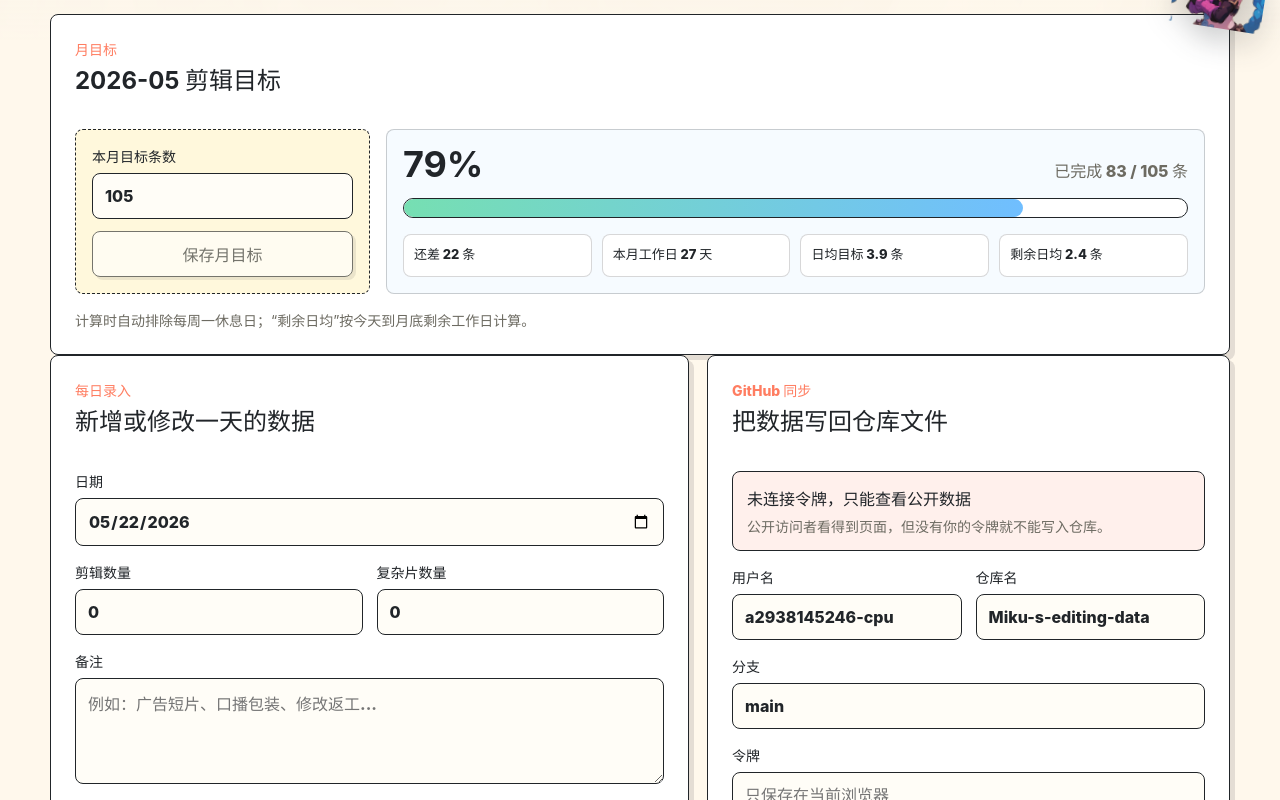
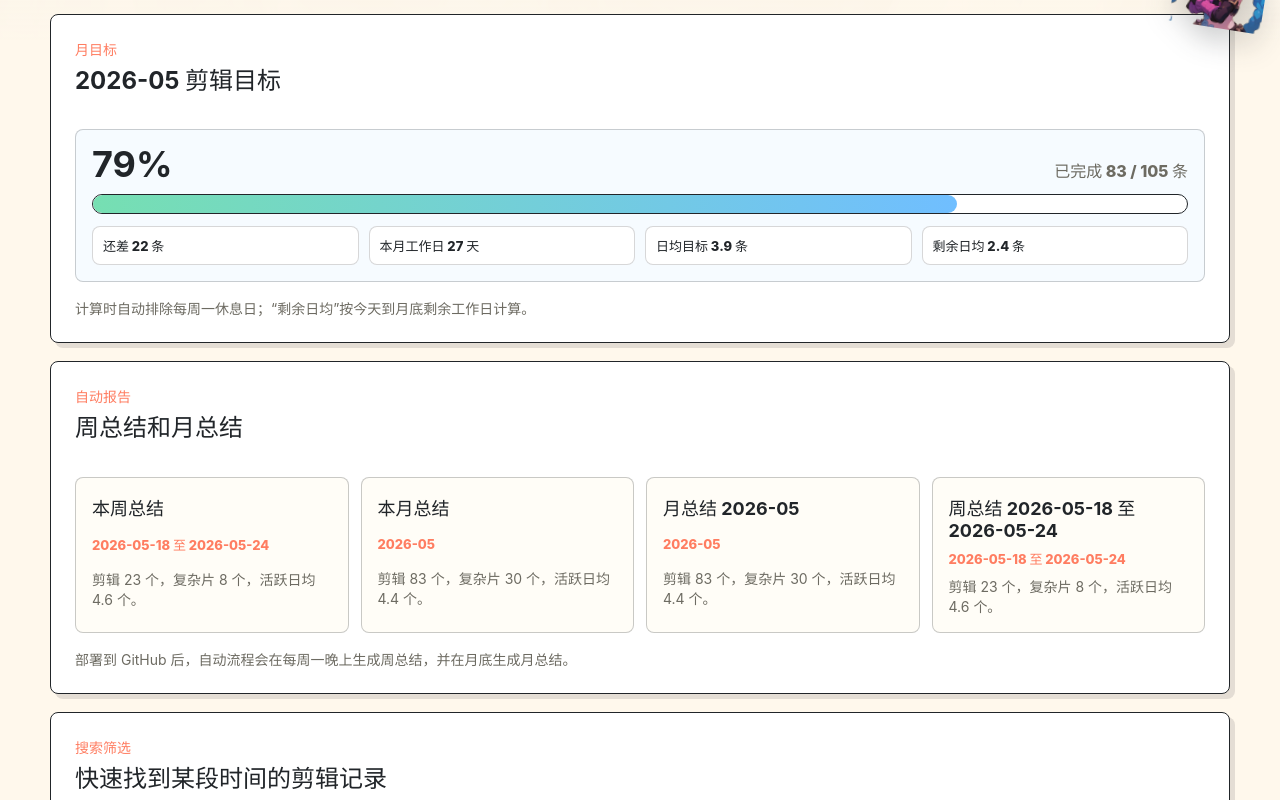
Before and after one commit to a2938145246-cpu/Miku-s-editing-data, a React (Vite) app: page / in a window 1280 px wide. Shown: the part 760-1560 px from the top of the page. Built offline with nearby package versions, Linux system fonts and the light colour scheme.

Commit message:
Add public read-only view

```diff
--- a/src/App.css
+++ b/src/App.css
@@ -905,6 +905,10 @@ button:disabled {
   gap: 16px;
 }
 
+.public-goal-layout {
+  grid-template-columns: 1fr;
+}
+
 .goal-input-box {
   display: grid;
   align-content: start;
--- a/src/App.tsx
+++ b/src/App.tsx
@@ -166,6 +166,11 @@ function readSavedConfig() {
   } catch {
     return emptyConfig
   }
+}
+
+function shouldOpenAdminMode() {
+  const params = new URLSearchParams(window.location.search)
+  return params.get('admin') === '1' || params.get('edit') === '1'
 }
 
 function hasGitHubConfig(config: GitHubConfig) {
@@ -584,6 +589,7 @@ function App() {
   const [status, setStatus] = useState('正在读取公开数据...')
   const [isSaving, setIsSaving] = useState(false)
   const isGitHubReady = hasGitHubConfig(config)
+  const isAdminMode = isGitHubReady || shouldOpenAdminMode()
 
   useEffect(() => {
     fetchPublicRecords()
@@ -1187,7 +1193,8 @@ function App() {
           <p>月目标</p>
           <h2>{currentMonth} 剪辑目标</h2>
         </div>
-        <div className="goal-layout">
+        <div className={isAdminMode ? 'goal-layout' : 'goal-layout public-goal-layout'}>
+          {isAdminMode && (
             <div className="goal-input-box">
               <label>
                 本月目标条数
@@ -1207,6 +1214,7 @@ function App() {
                 保存月目标
               </button>
             </div>
+          )}
           <div className="goal-progress-box">
             <div className="goal-progress-head">
               <strong>{monthlyProgress}%</strong>
@@ -1233,6 +1241,8 @@ function App() {
         </p>
       </section>
 
+      {isAdminMode && (
+        <>
           <section className="work-grid">
             <form className="panel record-form" onSubmit={handleSubmit}>
               <div className="section-heading">
@@ -1461,6 +1471,8 @@ function App() {
               </div>
             </div>
           </section>
+        </>
+      )}
 
       <section className="panel reports-panel">
         <div className="section-heading">
@@ -1581,9 +1593,11 @@ function App() {
                 <span>{record.editCount} 个</span>
                 <small>复杂 {record.complexCount}</small>
               </div>
+              {isAdminMode && (
                 <button type="button" onClick={() => editRecord(record)}>
                   编辑
                 </button>
+              )}
             </article>
           ))}
           {filteredRecords.length === 0 && (
```
Lines whose indentation alone changed are shown as unchanged.
